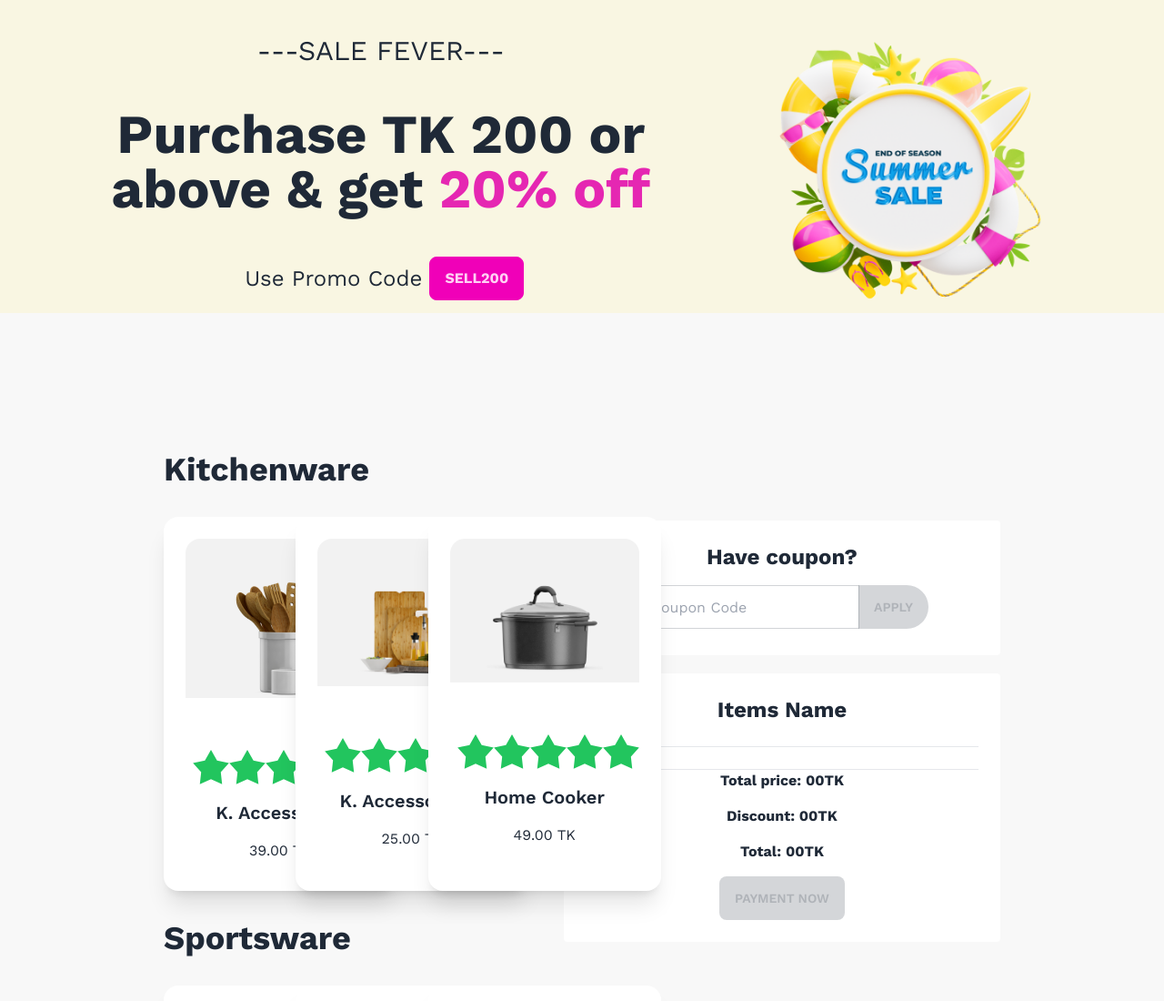
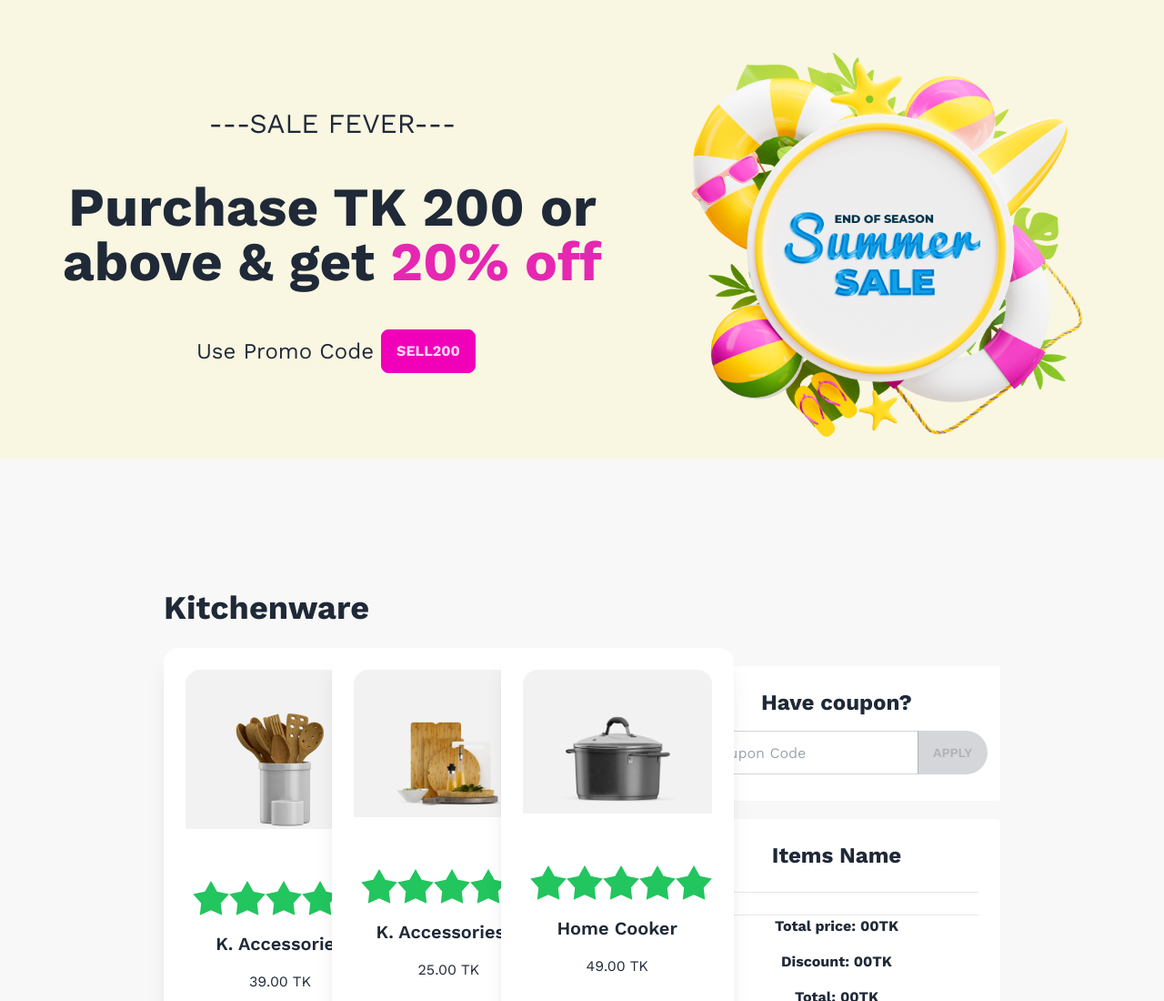
Before and after one commit to Sakif-Hridoy/summer-sale-ecommerce, a plain HTML site: page index.html in a window 1280 px wide. Shown: the top 1100 px of the page at 91% size. Drawn offline with nearby package versions, Linux system fonts and the light colour scheme.

Commit message:
fix some bugs and finish commit

```diff
--- a/index.html
+++ b/index.html
@@ -26,7 +26,7 @@
   <body>
     <!-- Banner Section -->
     <header
-      class="bg-[#F9F6E2] pt-6 flex flex-col-reverse lg:flex-row justify-evenly items-center"
+      class="bg-[#F9F6E2] lg:h-auto pt-6 flex flex-col-reverse lg:flex-row justify-evenly items-center"
     >
       <div class="div1 text-center">
         <h2 class="text-3xl">---SALE FEVER---</h2>
@@ -40,7 +40,7 @@
         </div>
       </div>
       <div class="div2">
-        <img class="banner-img sm:w-4 md:w-80" src="images/Summer 1.png" alt="" />
+        <img class="banner-img sm:w-4 md:w-72 lg:w-[30rem]" src="images/Summer 1.png" alt="" />
       </div>
     </header>
 
@@ -51,10 +51,10 @@
           <div>
             <!-- section 1  -->
             <div>
-              <h1 class="text-4xl font-bold my-[32px]">Kitchenware</h1>
+              <h1 class="text-4xl font-bold my-[24px]">Kitchenware</h1>
               <div class="grid grid-cols-1 lg:grid-rows-1 md:grid-cols-2 lg:grid-cols-3 gap-4">
                 <!-- card 1  -->
-                <div id="K.Accessories" class="card sm:w-4 md:w-80 xl:w-64 bg-base-100 shadow-xl">
+                <div id="K.Accessories" class="card md:w-80 lg:w-64 bg-base-100 shadow-xl">
                   <figure class="px-10 pt-10 m-6 bg-[#1111110D]">
                     <img
                       src="./images/prod1.png"
@@ -128,7 +128,7 @@
                 <!-- card 2  -->
                 <div
                   id="K.Accessories2"
-                  class="card md:w-80 xl:w-64 bg-base-100 shadow-xl"
+                  class="card md:w-80 xl:w-64 lg:w-64 bg-base-100 shadow-xl"
                 >
                   <figure class="px-10 pt-10 m-6 bg-[#1111110D]">
                     <img
@@ -201,7 +201,7 @@
                   </div>
                 </div>
                 <!-- card 3  -->
-                <div id="HomeCooker" class="card md:w-80 xl:w-64 bg-base-100 shadow-xl">
+                <div id="HomeCooker" class="card md:w-80 lg:w-64 bg-base-100 shadow-xl">
                   <figure class="px-10 pt-10 m-6 bg-[#1111110D]">
                     <img
                       src="./images/prod3.png"
@@ -732,7 +732,7 @@
           <div class="ml-[20px] md:justify-items-center">
             <div class="md:text-center">
               <div
-              class="bg-[#FFF] p-[24px] md:w-[480px] w-[360px] h-[148px] rounded mt-[108px]"
+              class="bg-[#FFF] p-[24px] md:w-[480px] lg:w-[360px] h-[148px] rounded mt-[108px]"
             >
               <h3 class="text-2xl font-bold mb-[15px]">Have coupon?</h3>
               <div class="join">
@@ -750,7 +750,7 @@
                 </button>
               </div>
             </div>
-            <div class="bg-[#FFF] p-[24px] md:w-[480px] w-[360px] h-auto rounded mt-[20px]">
+            <div class="bg-[#FFF] p-[24px] md:w-[480px] xl:w-[360px] h-auto rounded mt-[20px]">
               <h3 class="text-2xl font-bold text-center mb-6">Items Name</h3>
               <hr />
               <div id="items-name" class="my-6"></div>
--- a/styles/style.css
+++ b/styles/style.css
@@ -2,8 +2,8 @@ body{
     font-family : 'Work Sans', sans-serif;
 };
 
-img, video {
+/* img, video {
     max-width: 80%;
     height: auto;
     margin-left: 30px
-}
+} */
```
